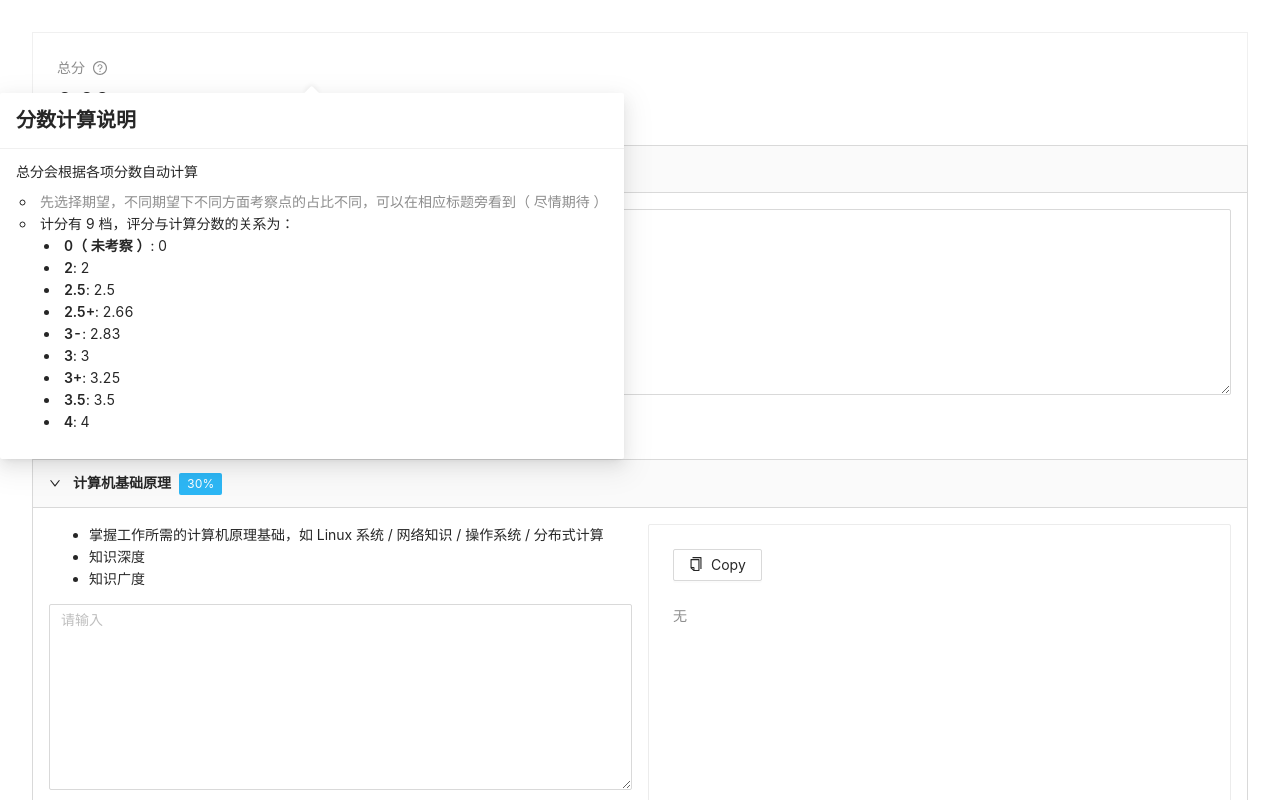
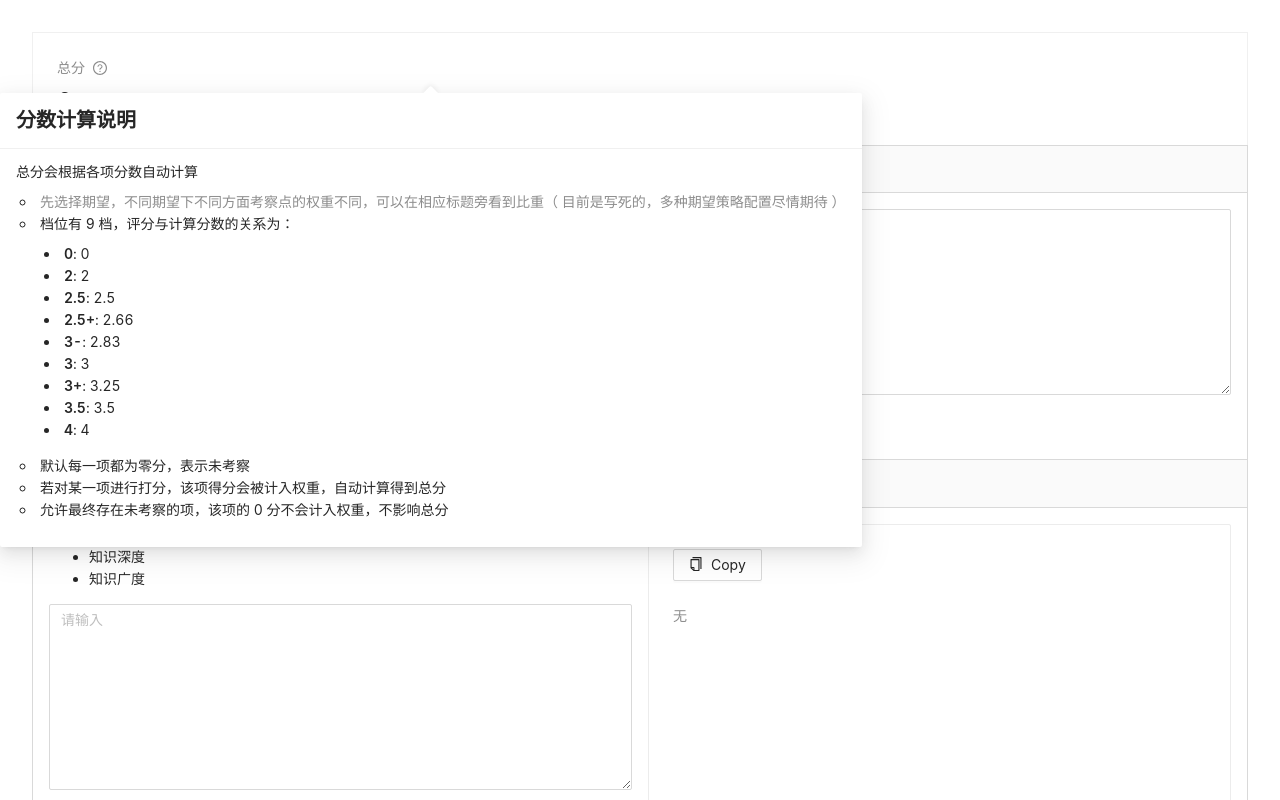
Before and after one commit to highestop/Mocka, a React (Vite) app: page / in a window 1280 px wide. Both pictures are taken after a click on the element 100 px from the left and 67 px from the top of the page. Shown: the top 800 px of the page. Built offline with nearby package versions, Linux system fonts and the light colour scheme.

Commit message:
feat: build base and docs

```diff
--- a/src/main.tsx
+++ b/src/main.tsx
@@ -23,6 +23,7 @@ import Evaluation from './presets/evaluation';
 import { useCallback, useEffect, useReducer, useState } from 'react';
 import { CopyToClipboard } from 'react-copy-to-clipboard';
 import { CopyOutlined, QuestionCircleOutlined } from '@ant-design/icons';
+import { calcScores, matchScore } from './presets/expectation';
 
 type PerspectiveKey = typeof Perspectives[number]['key'];
 
@@ -52,18 +53,14 @@ const App = () => {
     }, {} as any)
   );
 
-  const calculateCredit = useCallback(() => {
-    console.log(scores);
-    const average = Perspectives.reduce(
-      (sum, p) => sum + p.weight * (scores[p.key] || 0),
-      0
-    );
-    updateCredit(average);
-  }, [scores]);
+  const calculateCredit = useCallback(
+    () => updateCredit(matchScore(calcScores(scores))),
+    [scores]
+  );
 
   const [summary, updateSummary] = useState<string>();
 
-  const [credit, updateCredit] = useState<number>();
+  const [credit, updateCredit] = useState<string>();
 
   useEffect(() => calculateCredit(), [scores]);
 
@@ -82,19 +79,13 @@ const App = () => {
                       <ul style={{ marginTop: '0.5rem' }}>
                         <li>
                           <Typography.Text type="secondary">
-                            先选择期望，不同期望下不同方面考察点的占比不同，可以在相应标题旁看到（
-                            尽情期待 ）
+                            先选择期望，不同期望下不同方面考察点的权重不同，可以在相应标题旁看到比重（
+                            目前是写死的，多种期望策略配置尽情期待 ）
                           </Typography.Text>
                         </li>
                         <li>
-                          计分有 9 档，评分与计算分数的关系为：
-                          <ul>
-                            <li>
-                              <Typography.Text strong>
-                                0（ 未考察 ）
-                              </Typography.Text>
-                              : 0
-                            </li>
+                          档位有 9 档，评分与计算分数的关系为：
+                          <ul style={{ marginTop: '0.5rem' }}>
                             {Evaluation.map(e => (
                               <li>
                                 <Typography.Text strong>
@@ -104,6 +95,14 @@ const App = () => {
                               </li>
                             ))}
                           </ul>
+                        </li>
+                        <li>默认每一项都为零分，表示未考察</li>
+                        <li>
+                          若对某一项进行打分，该项得分会被计入权重，自动计算得到总分
+                        </li>
+                        <li>
+                          允许最终存在未考察的项，该项的 0
+                          分不会计入权重，不影响总分
                         </li>
                       </ul>
                     </Typography>
@@ -119,7 +118,7 @@ const App = () => {
                 </Popover>
               </>
             }
-            value={credit?.toFixed(2)}
+            value={credit}
           ></Statistic>
         </Card>
         <Collapse
@@ -185,9 +184,6 @@ const App = () => {
                     value={scores[p.key]}
                     style={{ marginTop: '1rem' }}
                   >
-                    <Radio value={0} key={`${p.key}-0`}>
-                      0（ 未考察 ）
-                    </Radio>
                     {Evaluation.map(e => (
                       <Radio value={e.value} key={`${p.key}-${e.value}`}>
                         {e.score}
--- a/src/presets/evaluation.ts
+++ b/src/presets/evaluation.ts
@@ -1,4 +1,9 @@
 export default [
+  {
+    score: '0',
+    value: 0,
+    desc: '未考察',
+  },
   {
     score: '2',
     value: 2,
--- /dev/null
+++ b/src/presets/expectation.ts
@@ -0,0 +1,28 @@
+import Evaluation from './evaluation';
+import Perspectives from './perspective';
+
+const scores = [...Evaluation].sort((a, b) => b.value - a.value);
+
+export function matchScore(score: number) {
+  let credit: string = '0';
+  scores.some(s => {
+    if (score >= s.value) {
+      credit = s.score;
+      return true;
+    }
+    return false;
+  });
+  return credit;
+}
+
+export function calcScores(scores: { [key: string]: number }) {
+  const account = Perspectives.reduce((sum, p) => {
+    const score = scores[p.key];
+    return score ? sum + p.weight : sum;
+  }, 0);
+  const average = Perspectives.reduce((sum, p) => {
+    const score = scores[p.key];
+    return score ? sum + (p.weight / account) * score : sum;
+  }, 0);
+  return average;
+}
--- a/vite.config.ts
+++ b/vite.config.ts
@@ -1,7 +1,8 @@
-import reactRefresh from "@vitejs/plugin-react-refresh";
-import { defineConfig } from "vite";
+import reactRefresh from '@vitejs/plugin-react-refresh';
+import { defineConfig } from 'vite';
 
 export default defineConfig({
+  base: '/mocka',
   // https://github.com/vitejs/vite/tree/main/packages/plugin-react-refresh
   plugins: [reactRefresh()],
 });
```
Also changed, not shown: 1 other file (tests, documents, lock files or other folders).
